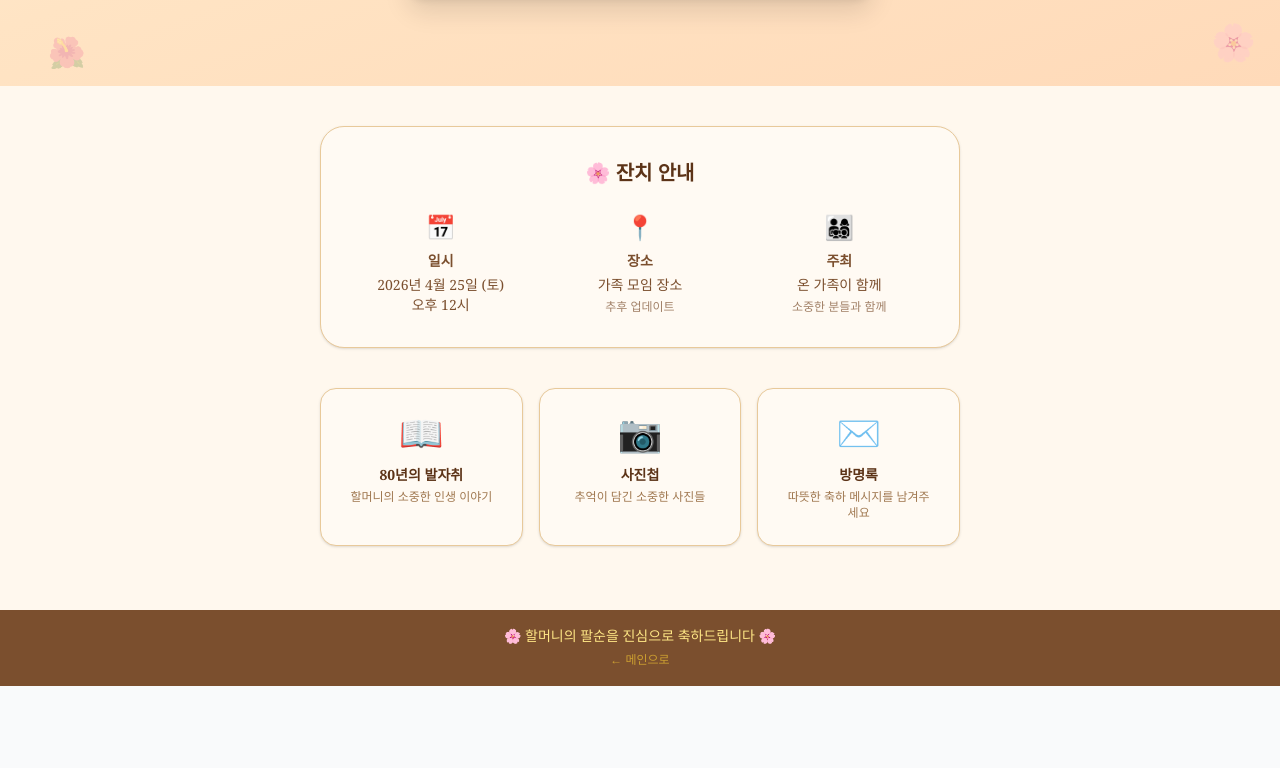
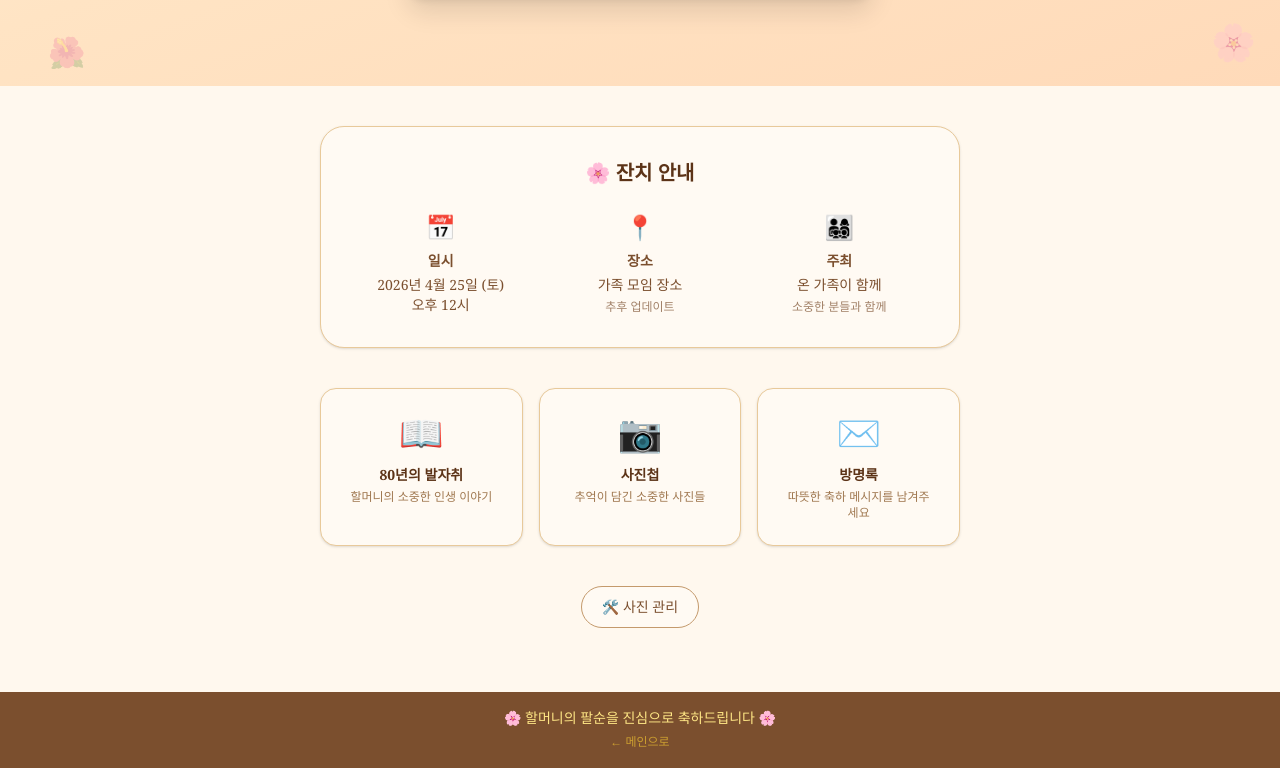
Before and after one commit to gwangminjun/public_job, a Next.js app: page /grandma in a window 1280 px wide. Shown: the part 550-1318 px from the top of the page. Before the commit the page ends 1236 px from the top, so only its background shows below. Built offline with nearby package versions, Linux system fonts and the light colour scheme; no server answers.

Commit message:
:feat 할머니 메인 페이지 사진 관리 버튼 추가 및 타입 에러 수정
Co-Authored-By: minjun <gnb1215@naver.com>

```diff
--- a/src/app/grandma/page.tsx
+++ b/src/app/grandma/page.tsx
@@ -96,7 +96,7 @@ export default function GrandmaHomePage() {
       </section>
 
       {/* 메뉴 카드 */}
-      <section className="max-w-2xl mx-auto px-4 pb-16">
+      <section className="max-w-2xl mx-auto px-4 pb-10">
         <div className="grid grid-cols-1 sm:grid-cols-3 gap-4">
           {MENU_CARDS.map((card) => (
             <Link
@@ -118,6 +118,17 @@ export default function GrandmaHomePage() {
           ))}
         </div>
       </section>
+
+      {/* 관리자 버튼 */}
+      <section className="max-w-2xl mx-auto px-4 pb-16 text-center">
+        <Link
+          href="/grandma/admin"
+          className="inline-flex items-center gap-2 px-5 py-2.5 rounded-full text-sm font-medium border transition-all duration-200 hover:shadow-md hover:-translate-y-0.5"
+          style={{ backgroundColor: '#FFFAF3', borderColor: '#C49A6C', color: '#7B4F2E' }}
+        >
+          🛠️ 사진 관리
+        </Link>
+      </section>
     </div>
   );
 }
```
